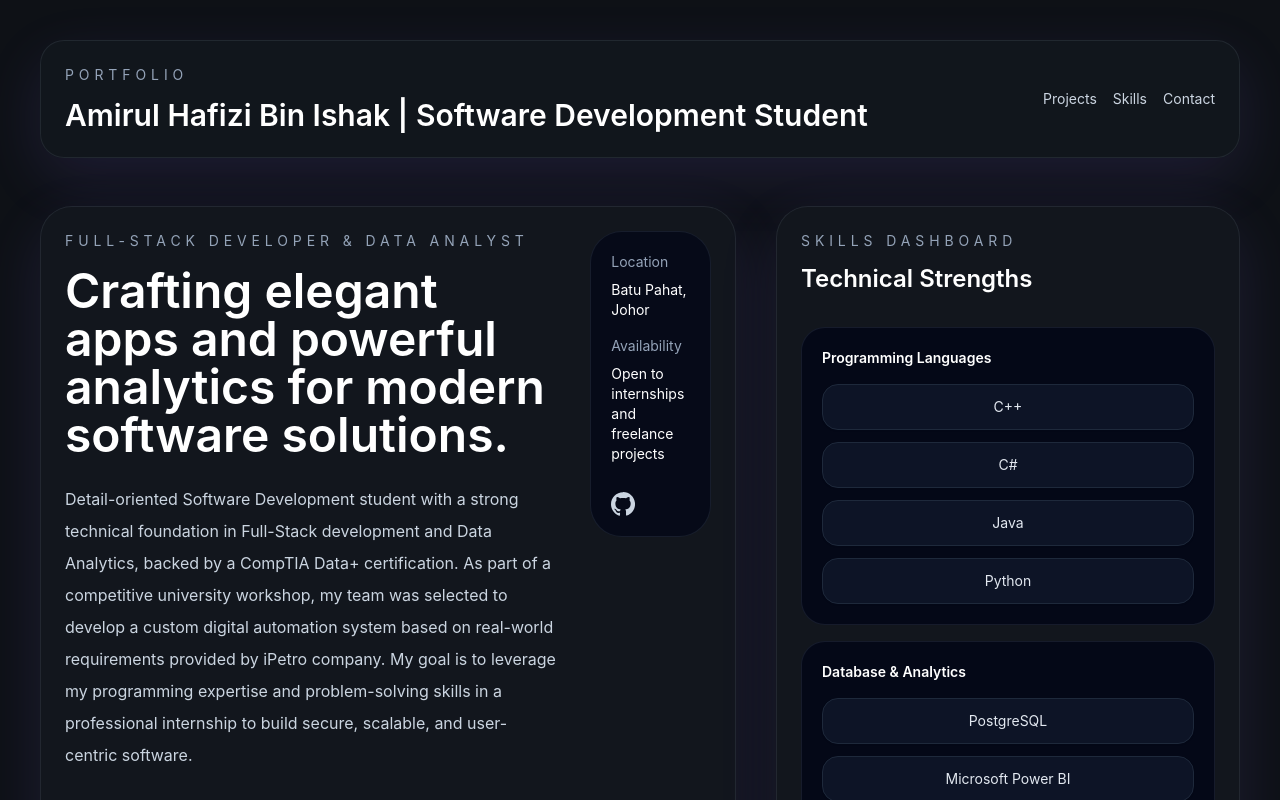
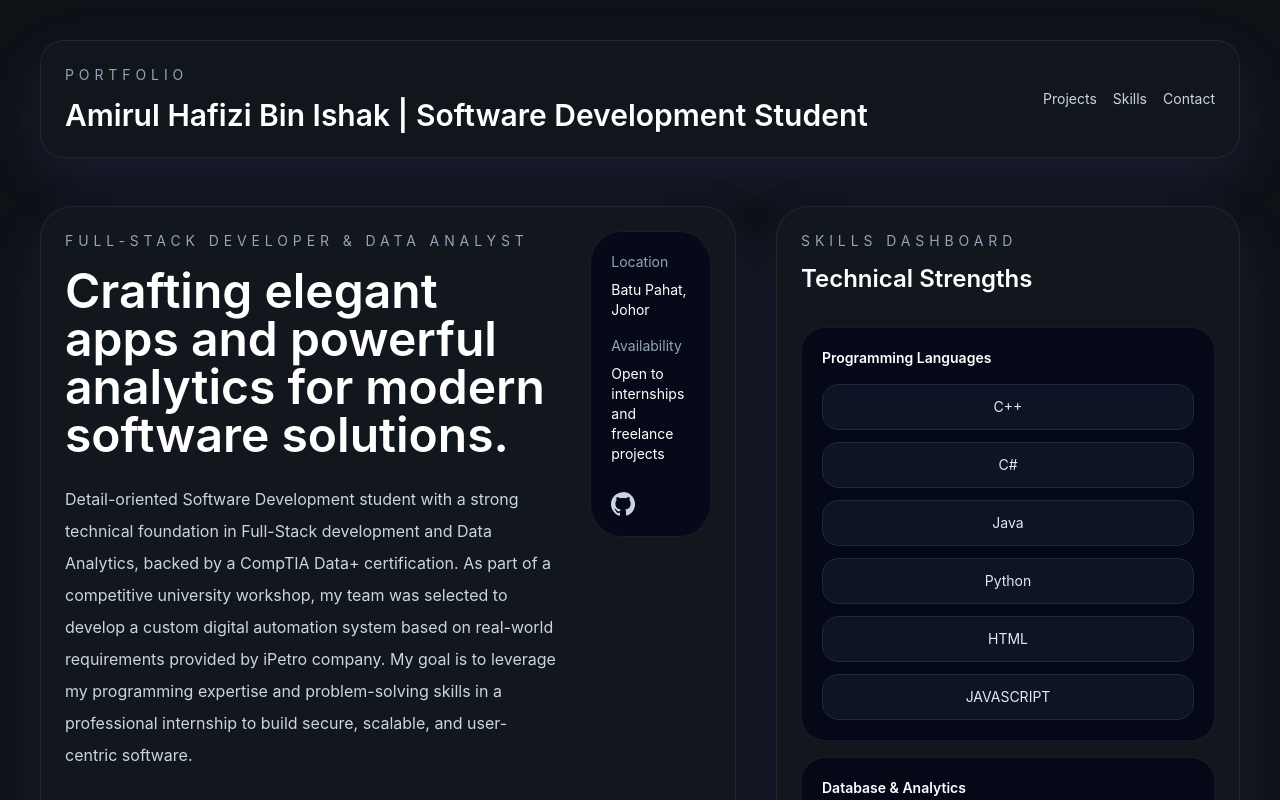
Before and after one commit to AMIRULHAFIZI/Portfolio, a React (Vite) app: page / in a window 1280 px wide. Shown: the top 800 px of the page. Built offline with nearby package versions, Linux system fonts and the light colour scheme.

Commit message:
Add programming languages

```diff
--- a/src/components/SkillsDashboard.jsx
+++ b/src/components/SkillsDashboard.jsx
@@ -1,7 +1,7 @@
 const skillGroups = [
   {
     title: "Programming Languages",
-    items: ["C++", "C#", "Java", "Python"]
+    items: ["C++", "C#", "Java", "Python", "HTML", "JAVASCRIPT"]
   },
   {
     title: "Database & Analytics",
```
